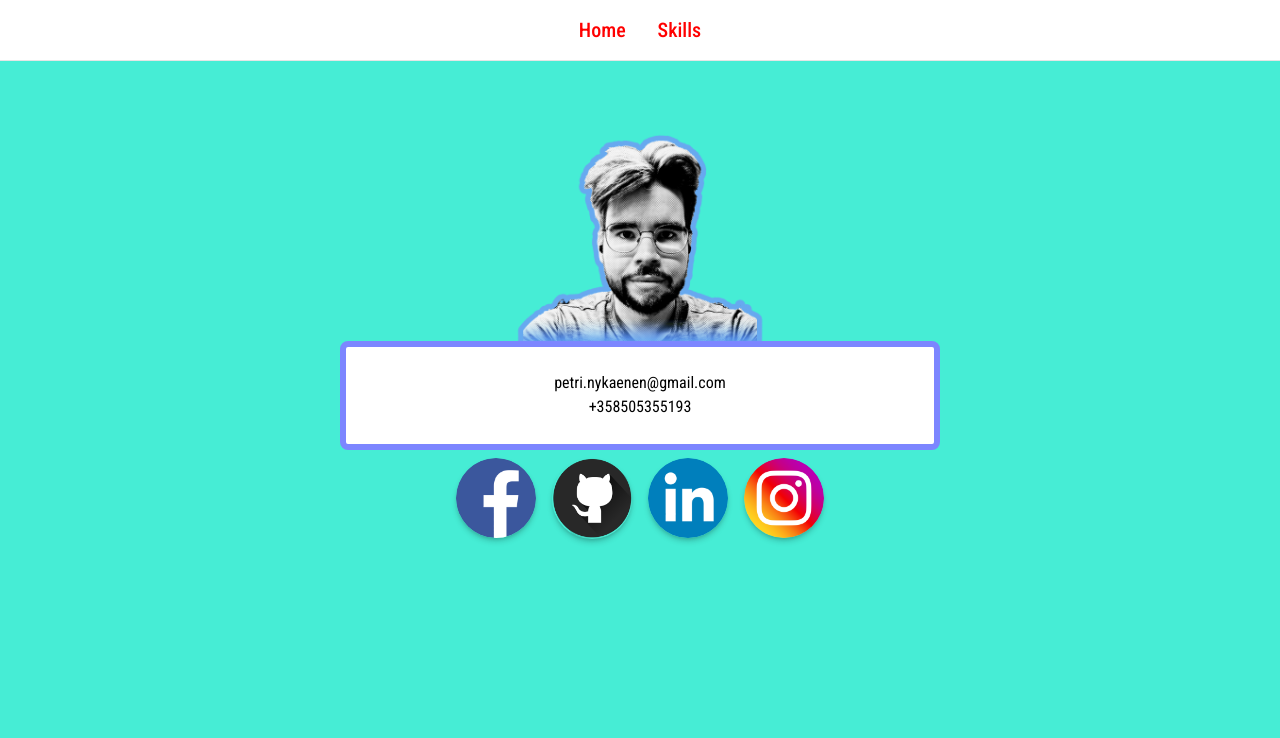
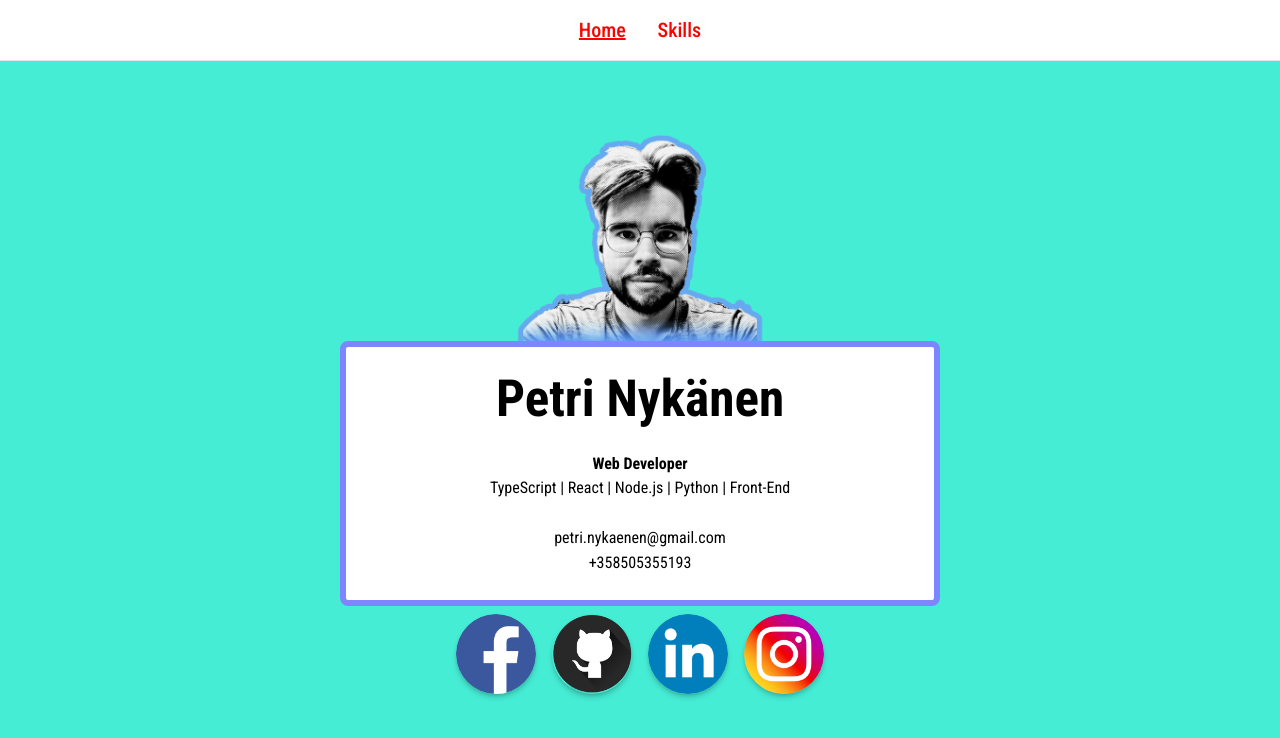
Before and after one commit to petri-nykanen/home, a React (Vite) app in the folder typescript/: page / in a window 1280 px wide. Shown: the top 738 px of the page. Built offline with nearby package versions, Linux system fonts and the light colour scheme; a web font is replaced by a local one.

Commit message:
Added motion div animations

```diff
--- a/typescript/src/App.tsx
+++ b/typescript/src/App.tsx
@@ -1,16 +1,17 @@
-import { Route, Routes } from "react-router-dom";
+import { Route, Routes, useLocation } from "react-router-dom";
 import "./index.css";
 import LandingPage from "./pages/LandingPage";
 import SkillsPage from "./pages/SkillsPage";
 import AboutMePage from "./pages/AboutMePage";
 import Navigation from "./components/Navigation";
-import { motion } from "motion/react";
+import { motion, AnimatePresence } from "motion/react";
 import Header from "./components/Header";
 import "@mantine/core/styles.css";
 import { MantineProvider } from "@mantine/core";
 import ThemeProvider from "./ThemeProvider";
 
 function App() {
+  const location = useLocation();
   const paths = ["", "skills"];
   return (
     <ThemeProvider>
@@ -19,11 +20,49 @@ function App() {
         <motion.div className="p-10 min-h-screen flex-col">
           <Header />
           <div className="w-1/2 m-auto">
-            <Routes>
-              <Route path="/" element={<LandingPage />} />
-              <Route path="/skills" element={<SkillsPage />} />
-              <Route path="/projects" element={<AboutMePage />} />
-            </Routes>
+            <AnimatePresence mode="wait">
+              <Routes location={location} key={location.pathname}>
+                <Route
+                  path="/"
+                  element={
+                    <motion.div
+                      initial={{ opacity: 0 }}
+                      animate={{ opacity: 1 }}
+                      exit={{ opacity: 0 }}
+                      transition={{ duration: 0.5 }}
+                    >
+                      <LandingPage />
+                    </motion.div>
+                  }
+                />
+                <Route
+                  path="/skills"
+                  element={
+                    <motion.div
+                      initial={{ opacity: 0 }}
+                      animate={{ opacity: 1 }}
+                      exit={{ opacity: 0 }}
+                      transition={{ duration: 0.5 }}
+                    >
+                      <SkillsPage />
+                    </motion.div>
+                  }
+                />
+                <Route
+                  path="/projects"
+                  element={
+                    <motion.div
+                      initial={{ opacity: 0 }}
+                      animate={{ opacity: 1 }}
+                      exit={{ opacity: 0 }}
+                      transition={{ duration: 0.5 }}
+                    >
+                      <AboutMePage />
+                    </motion.div>
+                  }
+                />
+              </Routes>
+            </AnimatePresence>
           </div>
         </motion.div>
       </MantineProvider>
--- a/typescript/src/components/Navigation.tsx
+++ b/typescript/src/components/Navigation.tsx
@@ -14,7 +14,11 @@ const Navigation = ({ pathName }: Props) => {
           key={path}
           to={path.length ? `/${path}` : "/"}
           className="m-4 p text-xl"
-          style={location.pathname === `/${path}` ? { color: "red" } : {}}
+          style={
+            location.pathname === `/${path}`
+              ? { color: "red", textDecoration: "underline" }
+              : {}
+          }
         >
           {path.length ? path.charAt(0).toUpperCase() + path.slice(1) : "Home"}
         </NavLink>
--- a/typescript/src/components/SocialsRow.tsx
+++ b/typescript/src/components/SocialsRow.tsx
@@ -1,4 +1,5 @@
 import React from "react";
+import { motion } from "motion/react";
 import facebook from "../assets/images/facebook.png";
 import github from "../assets/images/github.png";
 import linkedin from "../assets/images/linkedin.png";
@@ -25,22 +26,37 @@ const socialIcons = [
 
 const SocialsRow = () => {
   return (
-    <div className="justify-center grid grid-cols-2 md:flex md:space-x-4 mt-2 min-w-full">
-      {socialIcons.map((social) => (
-        <a
+    <motion.div
+      className="justify-center grid grid-cols-2 md:flex md:space-x-4 mt-2 min-w-full"
+      initial={{ opacity: 0, y: 20 }}
+      animate={{ opacity: 1, y: 0 }}
+      transition={{ duration: 0.8, delay: 1.2 }}
+    >
+      {socialIcons.map((social, index) => (
+        <motion.a
           key={social.name}
           href={social.url}
           target="_blank"
           rel="noopener noreferrer"
+          initial={{ opacity: 0, scale: 0.8 }}
+          animate={{ opacity: 1, scale: 1 }}
+          transition={{
+            duration: 0.5,
+            delay: 1.4 + index * 0.1,
+            type: "spring",
+            stiffness: 200
+          }}
+          whileHover={{ scale: 1.1 }}
+          whileTap={{ scale: 0.95 }}
         >
           <img
             src={social.icon}
             alt={social.name}
             className="w-20 shadow-md shadow-black/20 rounded-full mx-auto"
           />
-        </a>
+        </motion.a>
       ))}
-    </div>
+    </motion.div>
   );
 };
 
--- a/typescript/src/components/site-content/landing-content.tsx
+++ b/typescript/src/components/site-content/landing-content.tsx
@@ -1,18 +1,56 @@
 import petriImage from "../../assets/images/petri3.png";
+import { motion } from "motion/react";
+
 const LandingContent = () => {
   return (
     <>
-      <div className="flex flex-col items-center w-full">
-        <img src={petriImage} alt="Petri Nykänen" className="w-full lg:w-1/2" />
-        <div className="text-center min-w-full bg-white rounded-md border-6 p-6 border-indigo-400">
+      <motion.div
+        className="flex flex-col items-center w-full"
+        initial={{ opacity: 0, y: 20 }}
+        animate={{ opacity: 1, y: 0 }}
+        transition={{ duration: 0.8, delay: 0.2 }}
+      >
+        <motion.img
+          src={petriImage}
+          alt="Petri Nykänen"
+          className="w-full lg:w-1/2"
+          initial={{ opacity: 0, scale: 0.9 }}
+          animate={{ opacity: 1, scale: 1 }}
+          transition={{ duration: 0.6, delay: 0.4 }}
+        />
+        <motion.div
+          className="text-center min-w-full bg-white rounded-md border-6 p-6 border-indigo-400"
+          initial={{ opacity: 0, y: 20 }}
+          animate={{ opacity: 1, y: 0 }}
+          transition={{ duration: 0.8, delay: 0.6 }}
+        >
           <p>
-            petri.nykaenen@gmail.com
+            <motion.p
+              className=""
+              initial={{ opacity: 0 }}
+              animate={{ opacity: 1 }}
+              transition={{ duration: 0.8, delay: 0.8 }}
+            >
+              <h1 className="text-2xl font-bold">Petri Nykänen</h1>
+              <br />
+              <b>Web Developer</b>
+              <br />
+              TypeScript | React | Node.js | Python | Front-End
+            </motion.p>
             <br />
-            +358505355193
-            <br />
+            <motion.span
+              initial={{ opacity: 0 }}
+              animate={{ opacity: 1 }}
+              transition={{ duration: 0.8, delay: 1.0 }}
+            >
+              petri.nykaenen@gmail.com
+              <br />
+              +358505355193
+              <br />
+            </motion.span>
           </p>
-        </div>
-      </div>
+        </motion.div>
+      </motion.div>
     </>
   );
 };
```
